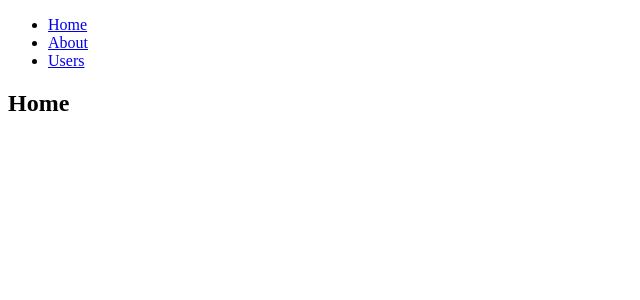
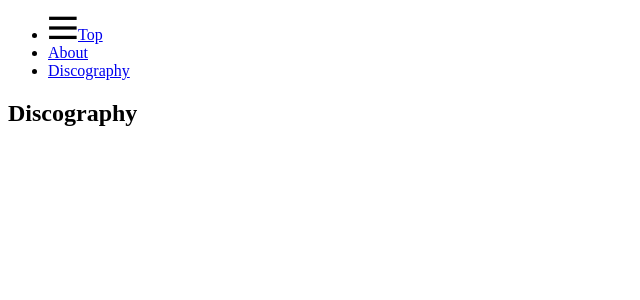
Before and after one commit to nyakuro/sugarmosaic-web, a React (Create React App) app: page /discography in a window 1280 px wide. Shown: the top 300 px of the page, without its empty margins (0-640 px from the left). Built offline with nearby package versions, Linux system fonts and the light colour scheme; what typescript-fsa, typescript-fsa-reducers would draw is missing.

Commit message:
styled-svg追加

```diff
--- a/package.json
+++ b/package.json
@@ -11,6 +11,7 @@
     "@types/react": "^16.9.0",
     "@types/react-dom": "^16.9.0",
     "@types/react-router-dom": "^5.1.3",
+    "@types/styled-components": "^5.0.1",
     "npm-check-updates": "^4.0.4",
     "react": "^16.13.1",
     "react-dom": "^16.13.1",
@@ -19,6 +20,7 @@
     "react-scripts": "3.4.1",
     "redux": "^4.0.5",
     "redux-thunk": "^2.3.0",
+    "styled-components": "^5.0.1",
     "typescript": "~3.7.2",
     "typescript-fsa": "^3.0.0",
     "typescript-fsa-reducers": "^1.2.1"
--- /dev/null
+++ b/src/components/icons/HamburgerIcon.tsx
@@ -0,0 +1,21 @@
+import React from "react";
+import styled from "styled-components";
+
+export default function HamburgerIcon({ size }: { size: number }) {
+  return (
+    <Icon viewBox="0 0 110 88" height={size}>
+      <Line x1="4" y1="78.5" x2="105" y2="78.5" />
+      <Line x1="4" y1="44" x2="105" y2="44" />
+      <Line x1="4" y1="8.5" x2="105" y2="8.5" />
+    </Icon>
+  );
+}
+
+const Icon = styled.svg``;
+
+const Line = styled.line`
+  fill: none;
+  stroke: #000;
+  stroke-miterlimit: 10;
+  stroke-width: 12px;
+`;
--- /dev/null
+++ b/src/pages/about/index.tsx
@@ -0,0 +1,5 @@
+import React from "react";
+
+export default function About() {
+  return <h2>About</h2>;
+}
--- a/src/pages/app.tsx
+++ b/src/pages/app.tsx
@@ -1,5 +1,10 @@
 import React from "react";
 import { BrowserRouter as Router, Switch, Route, Link } from "react-router-dom";
+
+import About from "pages/about";
+import Discography from "pages/discograpy";
+import Top from "pages/top";
+import HamburgerIcon from "components/icons/HamburgerIcon";
 
 export default function App() {
   return (
@@ -8,13 +13,14 @@ export default function App() {
         <nav>
           <ul>
             <li>
-              <Link to="/">Home</Link>
+              <HamburgerIcon size={24}></HamburgerIcon>
+              <Link to="/">Top</Link>
             </li>
             <li>
               <Link to="/about">About</Link>
             </li>
             <li>
-              <Link to="/users">Users</Link>
+              <Link to="/discography">Discography</Link>
             </li>
           </ul>
         </nav>
@@ -25,26 +31,14 @@ export default function App() {
           <Route path="/about">
             <About />
           </Route>
-          <Route path="/users">
-            <Users />
+          <Route path="/discography">
+            <Discography />
           </Route>
           <Route path="/">
-            <Home />
+            <Top />
           </Route>
         </Switch>
       </div>
     </Router>
   );
 }
-
-function Home() {
-  return <h2>Home</h2>;
-}
-
-function About() {
-  return <h2>About</h2>;
-}
-
-function Users() {
-  return <h2>Users</h2>;
-}
--- /dev/null
+++ b/src/pages/discograpy/index.tsx
@@ -0,0 +1,5 @@
+import React from "react";
+
+export default function Discography() {
+  return <h2>Discography</h2>;
+}
--- /dev/null
+++ b/src/pages/top/index.tsx
@@ -0,0 +1,5 @@
+import React from "react";
+
+export default function Top() {
+  return <h2>Top</h2>;
+}
```
Also changed, not shown: src/components/App.css (deleted, +0 -38 lines), src/components/App.tsx (deleted, +0 -24 lines), 2 other files (tests, documents, lock files or other folders).
